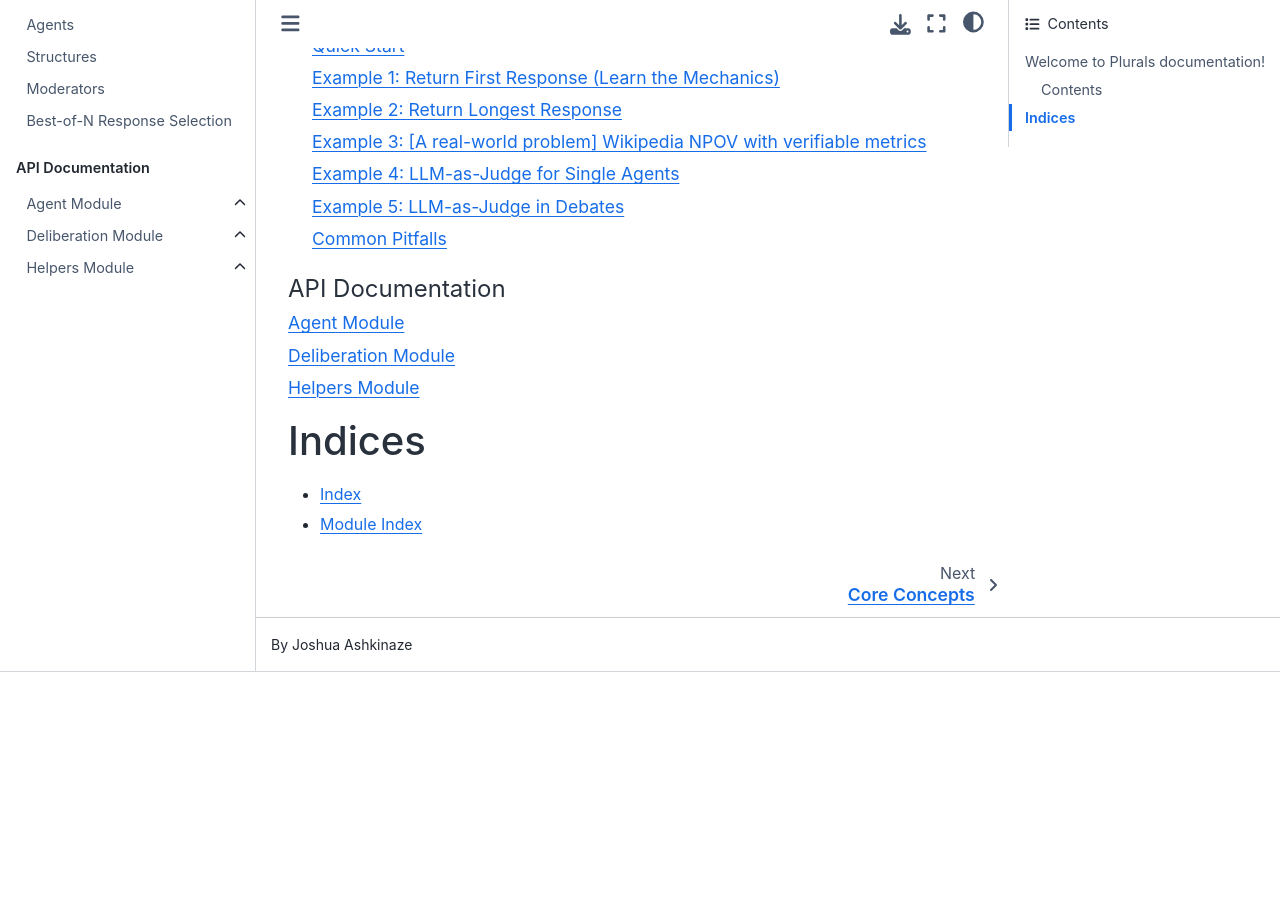
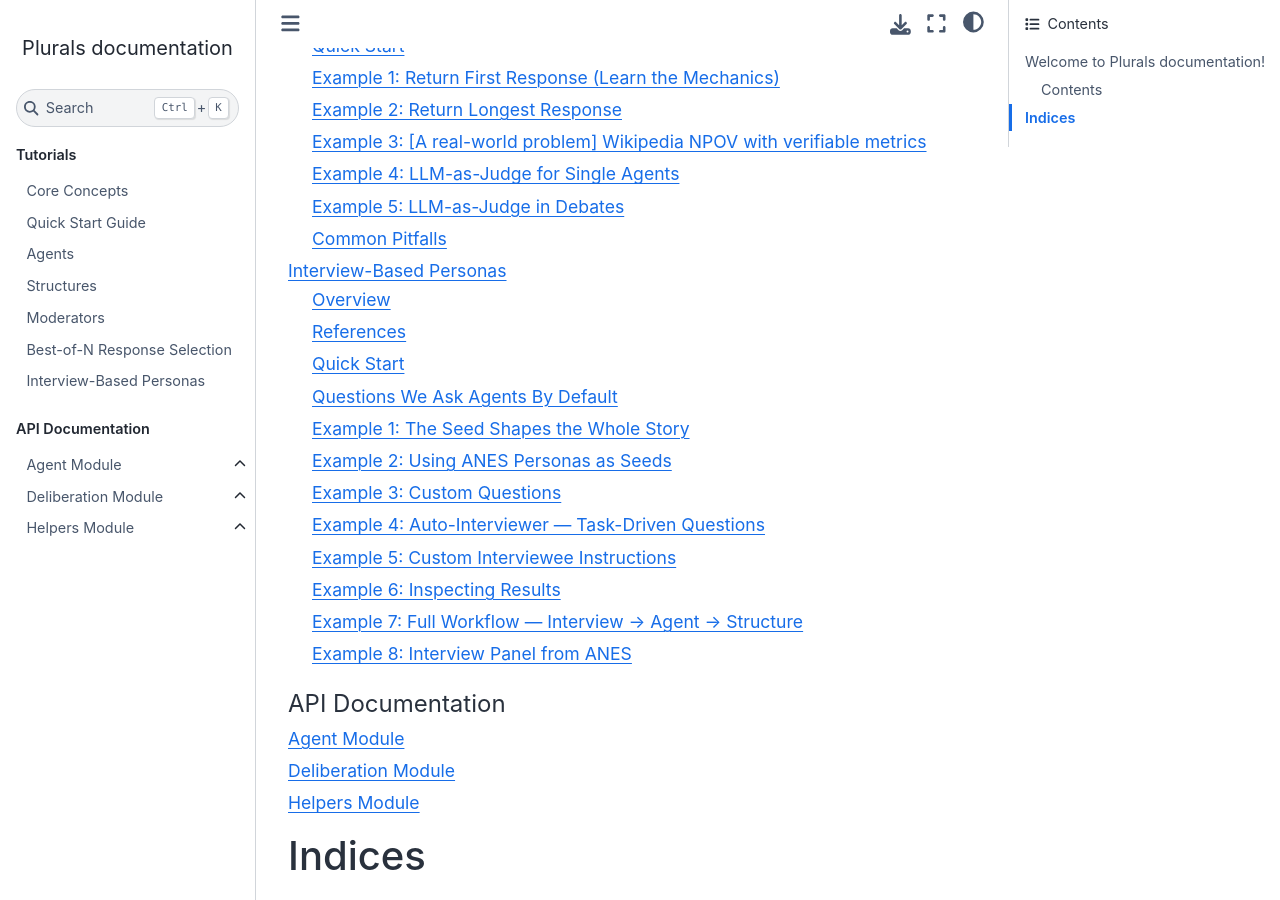
Before and after one commit to josh-ashkinaze/plurals, a Sphinx documentation site: the page built from docs/index.rst, in a window 1280 px wide and 900 px high, scrolled down 1573 px. Built offline with Sphinx 7.4.7 and the Sphinx Book theme 1.1.4, drawn with Linux system fonts in a browser that asks for light colours; before the commit the page ends 2245 px from its top, so only the background shows below that; some of the changed lines change nothing that is shown.

Commit message:
interview rst

```diff
--- a/docs/index.rst
+++ b/docs/index.rst
@@ -20,6 +20,7 @@
    tutorial_4_structures
    tutorial_5_moderators
    tutorial_6_best_of_n
+   tutorial_7_interview
 
 .. toctree::
    :caption: API Documentation
--- /dev/null
+++ b/docs/tutorial_7_interview.rst
@@ -0,0 +1,361 @@
+.. _interview:
+
+Interview-Based Personas
+========================
+
+Overview
+--------
+
+``Interview`` lets you build rich, story-based personas by conducting a simulated interview with an LLM.
+Rather than giving an Agent a short demographic description, you first "interview" the LLM as a given persona
+across a set of open-ended questions about their life. The resulting Q&A transcript becomes the persona. This is inspired
+by [1], which followed [2].
+
+The key idea is that a life story is more grounding than a demographic sketch. An Agent told "you are a 45-year-old
+conservative from rural Ohio" may produce less generic responses than an Agent whose persona includes a specific job history,
+family situation, health concerns, etc.
+
+Two required parameters:
+
+* ``seed``: A description of the persona to interview (e.g., ``"utah voter"``, ``"retired nurse from the Bronx"``)
+* ``model``: A LiteLLM model name
+
+After calling ``run_interview()``, the ``combined_response`` attribute holds the full Q&A transcript, ready to pass
+as a ``persona`` to an ``Agent``.
+
+References
+----------
+[1] Kang, M., Moon, S., Lee, S. H., Raj, A., Suh, J., Chan, D. M., & Canny, J. (2025). Deep Binding of Language Model Virtual Personas: a Study on Approximating Political Partisan Misperceptions. arXiv preprint arXiv:2504.11673.
+
+[2] Park, J. S., Zou, C. Q., Shaw, A., Hill, B. M., Cai, C., Morris, M. R., ... & Bernstein, M. S. (2024). Generative agent simulations of 1,000 people. arXiv preprint arXiv:2411.10109.
+
+
+Quick Start
+-----------
+
+.. code-block:: python
+
+    from plurals.interview import Interview
+    from plurals.agent import Agent
+
+    interview = Interview(seed="utah voter", model="gpt-4o")
+    interview.run_interview()
+
+    agent = Agent(persona=interview.combined_response, model="gpt-4o-mini")
+    response = agent.process(task="What features matter most to you in a new smartphone?")
+    print(response)
+
+
+Questions We Ask Agents By Default
+------------------------
+Following [1] and [2], we currently use the American Voices Project to build out personas. Here are the questions we ask:
+
+1. To start, I would like to begin with a big question: tell me the story of your life. Start from the beginning -- from your childhood, to education, to family and relationships, and to any major life events you may have had. Answer in 250 words.
+2. Some people tell us that they've reached a crossroads at some points in their life where multiple paths were available, and their choice then made a significant difference in defining who they are. What about you? Was there a moment like that for you, and if so, could you tell me the whole story about that from start to finish? Answer in 250 words.
+3. Moving to present time, tell me more about family who are important to you. Do you have a partner, or children? Answer in 250 words.
+4. Tell me about anyone else in your life we haven't discussed (like friends or romantic partners). Are there people outside of your family who are important to you? Answer in 250 words.
+5. Now let's talk about your current neighborhood. Tell me all about the neighborhood and area in which you are living now. Answer in 250 words.
+6. Right now, across a typical week, how do your days vary? Answer in 250 words.
+7. At what kind of job or jobs do you work, and when do you work? Answer in 250 words.
+8. Some people say they vote in every election, some tell us they don't vote at all. How about you? Answer in 250 words.
+9. How would you describe your political views? Answer in 250 words.
+10. Now we'd like to learn more about your health. First, tell me all about your health. Answer in 250 words.
+
+
+Example 1: The Seed Shapes the Whole Story
+------------------------------------------
+
+The ``seed`` is the only thing you need to get started. It can be a demographic description,
+an occupational role, a geographic identity, or any combination.
+
+.. code-block:: python
+
+    from plurals.interview import Interview
+
+    # Demographic seed
+    i1 = Interview(seed="retired teacher from rural Georgia", model="gpt-4o")
+    i1.run_interview()
+
+    # Occupational seed
+    i2 = Interview(seed="small business owner in the midwest", model="gpt-4o")
+    i2.run_interview()
+
+    # Specific seed
+    i3 = Interview(seed="first-generation college student from the Bronx", model="gpt-4o")
+    i3.run_interview()
+
+    print(i1.combined_response[:300])
+
+**Example output** (truncated):
+
+.. code-block:: text
+
+    Q: To start, I would like to begin with a big question: tell me the story of your life...
+    A: I grew up in Valdosta, Georgia. My parents ran a small farm out on Route 84, and I
+    spent most of my childhood helping out before and after school. Went to Lowndes High,
+    graduated in '79. Got a scholarship to Valdosta State for education...
+
+Example 2: Using ANES Personas as Seeds
+-----------------------------------------
+
+The most powerful use case combines ANES-sampled nationally representative personas with the Interview class.
+You first draw a random ANES persona (a set of demographic facts), then use that as the seed for an interview
+that expands those facts into a full life story.
+
+.. code-block:: python
+
+    from plurals.agent import Agent
+    from plurals.interview import Interview
+
+    # Step 1: Sample a nationally representative persona from ANES
+    anes_agent = Agent(persona='random', model="gpt-4o-mini")
+    print(anes_agent.persona)
+
+**Example ANES persona:**
+
+.. code-block:: text
+
+    Your age is 52. Your education is some college. Your gender is woman. Your race is white.
+    Politically, you identify as a(n) republican. Your ideology is conservative. Your employment
+    status is part-time. Your geographic region is the south. You live in a rural area.
+    You live in the state of Tennessee.
+
+.. code-block:: python
+
+    # Step 2: Use the ANES persona as the interview seed
+    interview = Interview(seed=anes_agent.persona, model="gpt-4o")
+    interview.run_interview()
+
+    # Step 3: Create an Agent with the interview transcript as persona
+    agent = Agent(persona=interview.combined_response, model="gpt-4o-mini")
+    response = agent.process(task="What would make you switch banks? Answer in 75 words.")
+    print(response)
+
+This workflow is especially useful for constructing representative panels where each agent has both
+nationally representative demographics *and* a coherent life story behind them.
+
+Example 3: Custom Questions
+----------------------------
+
+Pass your own list of question strings. No word budget is added — include length instructions in the
+question itself if desired. This is useful when you want to build personas for a specific domain.
+
+.. code-block:: python
+
+    from plurals.interview import Interview
+
+    tech_questions = [
+        "Describe your daily relationship with technology — what devices do you use and how? Answer in 150 words.",
+        "Tell me about a time technology frustrated or let you down. Answer in 100 words.",
+        "What does online privacy mean to you, and how much do you think about it? Answer in 100 words.",
+    ]
+
+    interview = Interview(
+        seed="retired accountant from Phoenix",
+        model="gpt-4o",
+        questions=tech_questions
+    )
+    interview.run_interview()
+
+The default question bank covers life story, defining moments, family, social life, neighborhood,
+typical week, job, voting habits, political views, and health — designed to be broadly applicable.
+Custom questions let you go deeper on any specific domain.
+
+Example 4: Auto-Interviewer — Task-Driven Questions
+------------------------------------------------------
+
+Rather than writing custom questions by hand, you can have an Agent generate them automatically
+based on the task at hand. The Agent returns a JSON object with a ``questions`` key, which
+is passed directly to ``Interview``.
+
+.. code-block:: python
+
+    import json
+    from plurals.agent import Agent
+    from plurals.interview import Interview
+
+    TASK = "Recommend a streaming service for this person"
+    SEED = "retired nurse from Tucson, Arizona"
+
+    # Step 1: Agent brainstorms task-specific questions as structured JSON
+    question_generator = Agent(
+        system_instructions=(
+            "You generate interview questions. "
+            "Given a task, return a JSON object with a single key 'questions' whose value is "
+            "a list of 5 open-ended questions you would ask a person to understand them well "
+            "enough to accomplish the task."
+        ),
+        model="gpt-4o",
+        kwargs={"response_format": {"type": "json_object"}},
+    )
+
+    questions = question_generator.process(task=f"Task: {TASK}")
+    questions = json.loads(questions)["questions"]
+
+    # Step 2: Interview the persona with the task-specific questions
+    interview = Interview(seed=SEED, model="gpt-4o", questions=questions)
+    interview.run_interview()
+
+    # Step 3: Use the interview transcript as persona to complete the task
+    agent = Agent(persona=interview.combined_response, model="gpt-4o")
+    print(agent.process(task=TASK))
+
+Example 5: Custom Interviewee Instructions
+------------------------------------------
+
+``interviewee_instructions`` controls the voice and style of the interviewee. The default template
+instructs the LLM to speak naturally, avoid essay structure, and be specific with names and places.
+
+You can override it with a named template (currently only ``'default'``) or a raw string.
+The placeholder ``${seed}`` will be substituted with the seed value.
+
+.. code-block:: python
+
+    from plurals.interview import Interview
+
+    # Use the default template explicitly
+    interview = Interview(
+        seed="union electrician from Pittsburgh",
+        model="gpt-4o",
+        interviewee_instructions='default'
+    )
+
+    # Pass a raw string
+    interview2 = Interview(
+        seed="startup founder in San Francisco",
+        model="gpt-4o",
+        interviewee_instructions=(
+            "You are a ${seed}. "
+            "Speak directly and without jargon. "
+            "Be specific about what you've built and what has failed."
+        )
+    )
+    interview2.run_interview()
+    print(interview2.interviewee_instructions)
+
+**Output:**
+
+.. code-block:: text
+
+    You are a startup founder in San Francisco. Speak directly and without jargon.
+    Be specific about what you've built and what has failed.
+
+Example 6: Inspecting Results
+------------------------------
+
+After ``run_interview()``, three attributes are available.
+
+.. code-block:: python
+
+    from plurals.interview import Interview
+
+    interview = Interview(seed="utah voter", model="gpt-4o")
+    interview.run_interview()
+
+    # List of per-question answers
+    print(interview.responses)
+
+    # Full Q&A string — this is what you pass to Agent as persona
+    print(interview.combined_response)
+
+    # Full state dict
+    print(interview.info)
+
+**``combined_response`` format:**
+
+.. code-block:: text
+
+    Q: To start, I would like to begin with a big question...
+    A: I was born in Provo, Utah in 1971...
+
+    Q: Some people tell us that they've reached a crossroads...
+    A: Yeah, the big one for me was when I had to decide...
+
+    Q: Moving to present time, tell me more about family...
+    A: I've got my wife Karen and three kids...
+
+**``info`` dict:**
+
+.. code-block:: text
+
+    {
+        'seed': 'utah voter',
+        'model': 'gpt-4o',
+        'interviewee_instructions': 'You are a utah voter.\nThink, talk...',
+        'questions': ['To start, I would like to begin...', ...],
+        'responses': ['I was born in Provo...', ...],
+        'combined_response': 'Q: To start...\nA: I was born...',
+        'kwargs': {},
+    }
+
+Example 7: Full Workflow — Interview → Agent → Structure
+---------------------------------------------------------
+
+Build multiple interview-based agents and put them in a structure.
+
+.. code-block:: python
+
+    from plurals.agent import Agent
+    from plurals.interview import Interview
+    from plurals.deliberation import Ensemble, Moderator
+
+    seeds = [
+        "conservative farmer from Iowa",
+        "liberal professor from Boston",
+        "independent small business owner from Nevada",
+    ]
+
+    # Run interviews
+    interviews = []
+    for seed in seeds:
+        interview = Interview(seed=seed, model="gpt-4o")
+        interview.run_interview()
+        interviews.append(interview)
+
+    # Build agents from interview transcripts
+    agents = [
+        Agent(persona=i.combined_response, model="gpt-4o-mini")
+        for i in interviews
+    ]
+
+    moderator = Moderator(persona="default", model="gpt-4o")
+
+    ensemble = Ensemble(
+        agents=agents,
+        moderator=moderator,
+        task="What should U.S. healthcare policy prioritize? Answer in 75 words."
+    )
+    ensemble.process()
+
+    print(ensemble.final_response)
+
+Example 8: Interview Panel from ANES
+--------------------------------------
+
+Build a full nationally representative panel where each agent has both ANES demographics and an
+interview-expanded life story.
+
+.. code-block:: python
+
+    from plurals.agent import Agent
+    from plurals.interview import Interview
+    from plurals.deliberation import Ensemble, Moderator
+
+    N = 5  # panel size
+
+    # Sample N ANES personas and expand each via interview
+    agents = []
+    for _ in range(N):
+        anes_persona = Agent(persona='random', model="gpt-4o-mini").persona
+        interview = Interview(seed=anes_persona, model="gpt-4o-mini")
+        interview.run_interview()
+        agents.append(Agent(persona=interview.combined_response, model="gpt-4o-mini"))
+
+    ensemble = Ensemble(
+        agents=agents,
+        task="What features matter most to you when choosing a streaming service? Answer in 75 words."
+    )
+    ensemble.process()
+
+    for i, response in enumerate(ensemble.responses):
+        print(f"Agent {i+1}: {response}\n")
```
